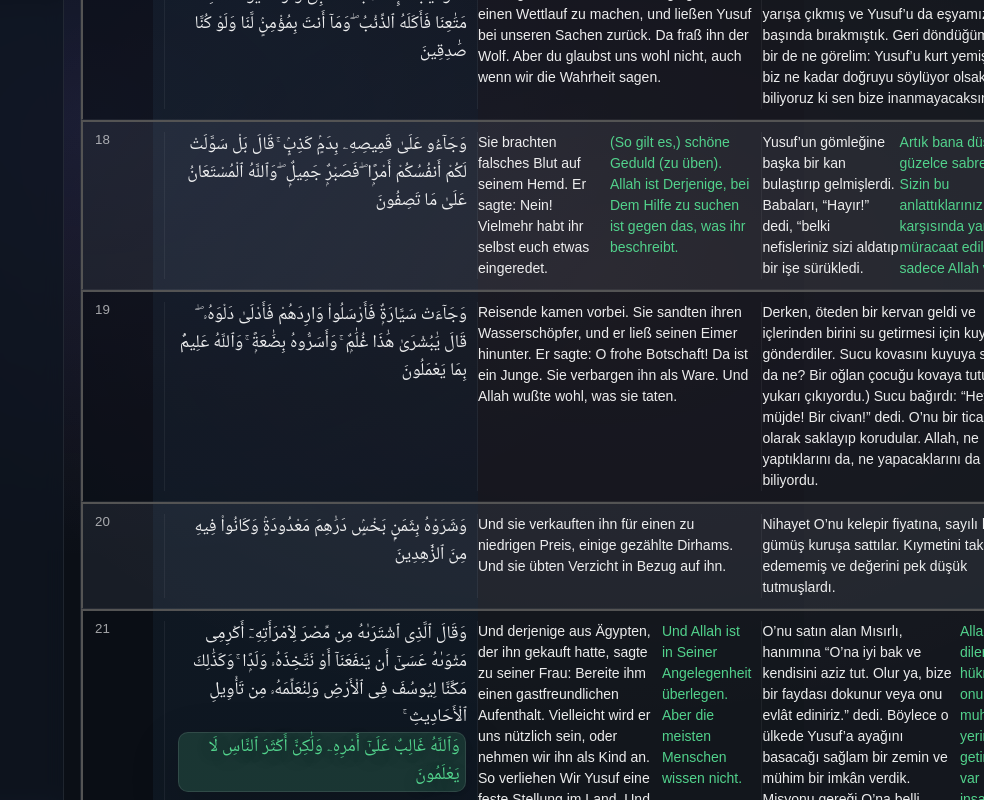
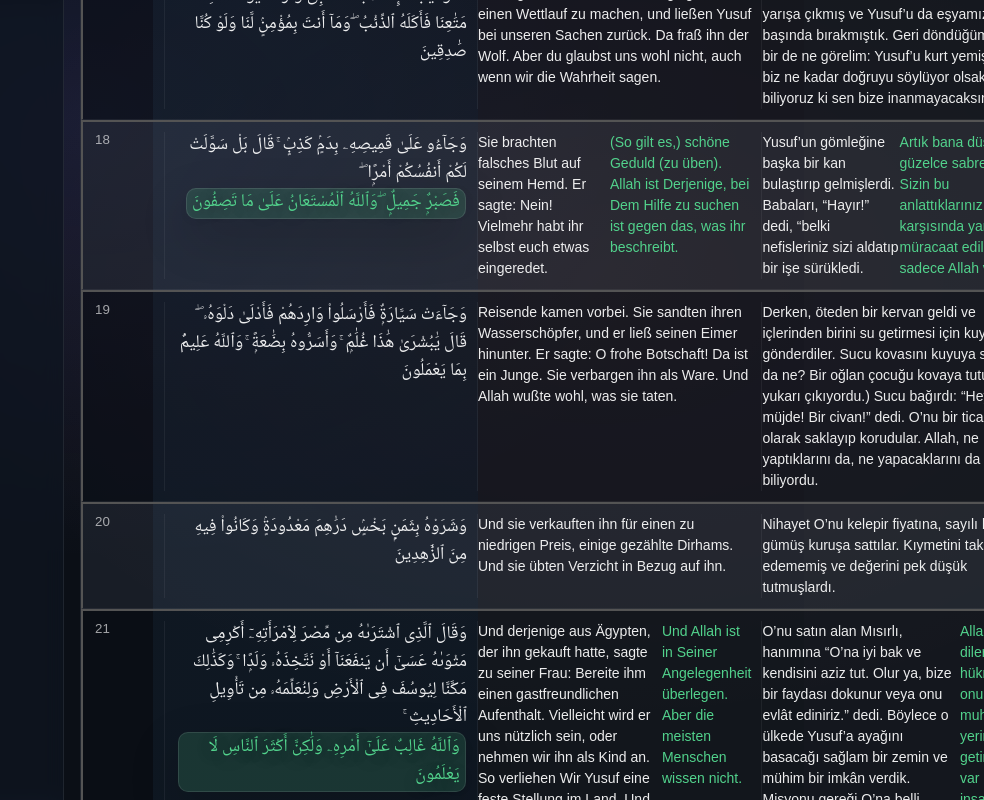
Before and after one commit to sunrise8030/Qatd, a React (Vite) app: page / in a window 1280 px wide. Shown: the part 2400-3200 px from the top of the page, without its empty margins (296-1280 px from the left). Built offline with nearby package versions, Linux system fonts and the light colour scheme.

Commit message:
App.jsx aktualisieren

```diff
--- a/src/App.jsx
+++ b/src/App.jsx
@@ -1,5 +1,5 @@
 // =========================
-// FILE: src/App.jsx (FULL)
+// FILE: src/App.jsx (FULL - UPDATED / GÜNCEL)
 // =========================
 import React, { useCallback, useEffect, useMemo, useRef, useState } from "react";
 import "./styles.css";
@@ -65,11 +65,12 @@ const SEGMENTS = {
     de: "Das Urteil ist allein Allahs. Er hat befohlen, daß ihr nur Ihm dienen sollt. Das ist die richtige Religion. Aber die meisten Menschen wissen nicht.",
     tr: "“Şurası bir gerçek ki, mutlak manâda hükmetme yetkisi sadece Allah’a aittir. O, Kendisinden başka hiç bir varlığa ibadet etmemenizi emretmiştir. Budur doğru ve her bakımdan sağlam din. Ne var ki, insanların çoğu bilmemekte ve bilgisizce hareket etmektedir.”",
   },
+  // ✅ FIX: 12:53 correct segment (was wrong before)
   53: {
     color: "green",
-    ar: "وَمَآ أُبَرِّئُ نَفْسِىٓ",
-    de: "Und ich spreche mich nicht selbst frei.",
-    tr: "“Bununla birlikte, hiç bir zaman nefsimi de temize çıkarmam.”",
+    ar: "إِنَّ ٱلنَّفْسَ لَأَمَّارَةٌۢ بِٱلسُّوٓءِ إِلَّا مَا رَحِمَ رَبِّىٓ ۚ إِنَّ رَبِّى غَفُورٌۭ رَّحِيمٌۭ",
+    de: "Die Seele gebietet fürwahr mit Nachdruck das Böse, außer daß mein Herr Sich erbarmt. Mein Herr ist Allvergebend und Barmherzig.",
+    tr: "“Çünkü nefis, daima ve ısrarla kötülüğü emreder; meğer ki Rabbim, hususî olarak merhamet edip koruya. Şurası bir gerçek ki Rabbim, günahları pek çok bağışlayandır; (bilhassa inanmış kullarına karşı) hususî rahmeti pek bol olandır.”",
   },
   56: {
     color: "green",
@@ -365,7 +366,6 @@ async function githubPutFile({ owner, repo, path, token, branch, message, conten
 
 function stripOuterQuotes(s) {
   const t = String(s ?? "").trim();
-  // Turkish quotes: “...”, German might also include
   return t.replace(/^["“”]+/, "").replace(/["“”]+$/, "").trim();
 }
 
@@ -412,6 +412,94 @@ function buildArabicLooseRegex(snippet) {
   return new RegExp(parts.join(""), "g");
 }
 
+// ✅ NEW: Arabic normalized mapping (stronger than regex; fixes "not colored" cases)
+function isArabicIgnorable(ch) {
+  return /[\u064B-\u065F\u0670\u06D6-\u06ED\u0640]/.test(ch);
+}
+
+function foldArabicChar(ch) {
+  switch (ch) {
+    case "ٱ":
+    case "أ":
+    case "إ":
+    case "آ":
+      return "ا";
+    case "ى":
+      return "ي";
+    case "ؤ":
+      return "و";
+    case "ئ":
+      return "ي";
+    case "ة":
+      return "ه";
+    default:
+      return ch;
+  }
+}
+
+function normalizeArabicForSearch(original) {
+  const s = String(original ?? "");
+  let norm = "";
+  const map = [];
+
+  for (let i = 0; i < s.length; i += 1) {
+    const ch = s[i];
+
+    if (isArabicIgnorable(ch)) continue;
+
+    if (/\s/.test(ch)) {
+      if (norm.length && norm[norm.length - 1] !== " ") {
+        map.push(i);
+        norm += " ";
+      }
+      continue;
+    }
+
+    const folded = foldArabicChar(ch);
+    map.push(i);
+    norm += folded;
+  }
+
+  return { norm: norm.trim().replace(/\s+/g, " "), map };
+}
+
+function extendArabicMatchEnd(original, endIndexExclusive) {
+  const s = String(original ?? "");
+  let end = endIndexExclusive;
+  while (end < s.length && isArabicIgnorable(s[end])) end += 1;
+  return end;
+}
+
+function markArabicByNormalizedMapping(text, snippet, className) {
+  const s = String(text ?? "");
+  const needleRaw = String(snippet ?? "");
+  if (!s || !needleRaw) return null;
+
+  const { norm: textN, map: textMap } = normalizeArabicForSearch(s);
+  const { norm: needleN } = normalizeArabicForSearch(needleRaw);
+
+  if (!textN || !needleN) return null;
+
+  const idxN = textN.indexOf(needleN);
+  if (idxN < 0) return null;
+
+  const startOrig = textMap[idxN];
+  const lastNormPos = idxN + needleN.length - 1;
+  const lastOrig = textMap[lastNormPos];
+
+  if (startOrig == null || lastOrig == null) return null;
+
+  const endOrigExclusive = extendArabicMatchEnd(s, lastOrig + 1);
+
+  return (
+    <>
+      {s.slice(0, startOrig)}
+      <span className={className}>{s.slice(startOrig, endOrigExclusive)}</span>
+      {s.slice(endOrigExclusive)}
+    </>
+  );
+}
+
 function applyRegexMarkFirst(text, regex, className) {
   const s = String(text ?? "");
   if (!s || !regex) return s;
@@ -462,6 +550,10 @@ function markSegment(text, ayah, lang) {
 
   if (lang === "ar") {
     const cls = color === "green" ? "mark markGreen" : "mark markRed";
+
+    const mapped = markArabicByNormalizedMapping(s, rawNeedle, cls);
+    if (mapped) return mapped;
+
     const rx = buildArabicLooseRegex(rawNeedle);
     return applyRegexMarkFirst(s, rx, cls);
   }
@@ -469,11 +561,9 @@ function markSegment(text, ayah, lang) {
   const cls = color === "green" ? "fontGreen" : "fontRed";
   const needle = stripOuterQuotes(rawNeedle);
 
-  // Try direct
   const direct = splitAndMarkFirst(s, needle, cls);
   if (direct !== s) return direct;
 
-  // Try common normalization variants (quotes/apostrophes/whitespace)
   const sN = normalizeCommon(s);
   const nN = normalizeCommon(needle);
   if (!sN || !nN) return s;
@@ -481,12 +571,10 @@ function markSegment(text, ayah, lang) {
   const idxN = sN.indexOf(nN);
   if (idxN < 0) return s;
 
-  // Fallback: try to locate a close substring in original by searching a smaller prefix
   const prefix = nN.slice(0, Math.min(24, nN.length));
   const prefixIdx = normalizeCommon(s).indexOf(prefix);
   if (prefixIdx < 0) return s;
 
-  // Best effort: if normalized match exists, color the entire line (only if match exists)
   return <span className={cls}>{s}</span>;
 }
 
@@ -854,7 +942,18 @@ function SinglePlayerPanel({
   const ay = Number(verse?.ayah || 0);
 
   return (
-    <div className="singlePlayerBackdrop" role="dialog" aria-modal="true" aria-label="Single Player">
+    <div
+      className="singlePlayerBackdrop"
+      role="dialog"
+      aria-modal="true"
+      aria-label="Single Player"
+      onMouseDown={(e) => {
+        if (e.target === e.currentTarget) onClose();
+      }}
+      onTouchStart={(e) => {
+        if (e.target === e.currentTarget) onClose();
+      }}
+    >
       <div className="singlePlayerCard">
         <div className="singlePlayerLines">
           <div className="singlePlayerLine singlePlayerLineAr" dir="rtl">
@@ -879,7 +978,12 @@ function SinglePlayerPanel({
             ◀
           </button>
 
-          <button className="spBtn spBtnPrimary" type="button" onClick={onPlayPause} aria-label="Play/Pause">
+          <button
+            className="spBtn spBtnPrimary"
+            type="button"
+            onClick={onPlayPause}
+            aria-label="Play/Pause"
+          >
             {isPlaying ? "⏸" : "▶"}
           </button>
 
@@ -1045,8 +1149,8 @@ function PlayerControls({
           </div>
 
           <div className="kbdHelp muted">
-            Space play/pause • ↑/↓ prev/next • ←/→ ±1s • Shift+←/→ ±0.1s • S start • E end • N end+next • L loop ayah •
-            Shift+L loop AB • A/B set points
+            Space play/pause • ↑/↓ prev/next • ←/→ ±1s • Shift+←/→ ±0.1s • S start • E end • N end+next
+            • L loop ayah • Shift+L loop AB • A/B set points
           </div>
         </>
       )}
@@ -1239,7 +1343,12 @@ function SyncPanel({
             <button className="btnSmall" type="button" onClick={setEndToT} disabled={!active}>
               Set END = t (E)
             </button>
-            <button className="btnSmall" type="button" onClick={setEndToTAndNext} disabled={!active}>
+            <button
+              className="btnSmall"
+              type="button"
+              onClick={setEndToTAndNext}
+              disabled={!active}
+            >
               END=t + Next (N)
             </button>
           </div>
@@ -1278,32 +1387,72 @@ function SyncPanel({
           <div className="syncRow">
             <div className="syncNudgeGroup">
               <span className="muted">Start:</span>
-              <button className="btnTiny" type="button" onClick={() => nudgeStart(-0.1)} disabled={!active}>
+              <button
+                className="btnTiny"
+                type="button"
+                onClick={() => nudgeStart(-0.1)}
+                disabled={!active}
+              >
                 -0.1
               </button>
-              <button className="btnTiny" type="button" onClick={() => nudgeStart(+0.1)} disabled={!active}>
+              <button
+                className="btnTiny"
+                type="button"
+                onClick={() => nudgeStart(+0.1)}
+                disabled={!active}
+              >
                 +0.1
               </button>
-              <button className="btnTiny" type="button" onClick={() => nudgeStart(-0.5)} disabled={!active}>
+              <button
+                className="btnTiny"
+                type="button"
+                onClick={() => nudgeStart(-0.5)}
+                disabled={!active}
+              >
                 -0.5
               </button>
-              <button className="btnTiny" type="button" onClick={() => nudgeStart(+0.5)} disabled={!active}>
+              <button
+                className="btnTiny"
+                type="button"
+                onClick={() => nudgeStart(+0.5)}
+                disabled={!active}
+              >
                 +0.5
               </button>
             </div>
 
             <div className="syncNudgeGroup">
               <span className="muted">End:</span>
-              <button className="btnTiny" type="button" onClick={() => nudgeEnd(-0.1)} disabled={!active}>
+              <button
+                className="btnTiny"
+                type="button"
+                onClick={() => nudgeEnd(-0.1)}
+                disabled={!active}
+              >
                 -0.1
               </button>
-              <button className="btnTiny" type="button" onClick={() => nudgeEnd(+0.1)} disabled={!active}>
+              <button
+                className="btnTiny"
+                type="button"
+                onClick={() => nudgeEnd(+0.1)}
+                disabled={!active}
+              >
                 +0.1
               </button>
-              <button className="btnTiny" type="button" onClick={() => nudgeEnd(-0.5)} disabled={!active}>
+              <button
+                className="btnTiny"
+                type="button"
+                onClick={() => nudgeEnd(-0.5)}
+                disabled={!active}
+              >
                 -0.5
               </button>
-              <button className="btnTiny" type="button" onClick={() => nudgeEnd(+0.5)} disabled={!active}>
+              <button
+                className="btnTiny"
+                type="button"
+                onClick={() => nudgeEnd(+0.5)}
+                disabled={!active}
+              >
                 +0.5
               </button>
             </div>
@@ -1628,7 +1777,10 @@ export default function App() {
 
         if (!res.ok) {
           throw new Error(
-            `Fetch failed: ${res.status} ${res.statusText} | url=${versesSrc} | body=${text.slice(0, 160)}`
+            `Fetch failed: ${res.status} ${res.statusText} | url=${versesSrc} | body=${text.slice(
+              0,
+              160
+            )}`
           );
         }
 
@@ -1963,6 +2115,9 @@ export default function App() {
 
   useEffect(() => {
     const onKey = (e) => {
+      // ✅ Single Player açıkken App hotkey'leri devre dışı (double-fire engel)
+      if (singleOn) return;
+
       const tag = document.activeElement?.tagName?.toLowerCase();
       const typing =
         tag === "input" || tag === "textarea" || document.activeElement?.isContentEditable;
@@ -2020,13 +2175,22 @@ export default function App() {
 
     window.addEventListener("keydown", onKey);
     return () => window.removeEventListener("keydown", onKey);
-  }, [onPlayPause, nudge, prevAyah, nextAyah, updateVerse, seekVerse, setA, setB]);
+  }, [singleOn, onPlayPause, nudge, prevAyah, nextAyah, updateVerse, seekVerse, setA, setB]);
 
   const commitGithub = useCallback(async ({ owner, repo, path, branch, token, message, content }) => {
     try {
       setError("");
       const sha = await githubGetFileSha({ owner, repo, path, token, branch });
-      await githubPutFile({ owner, repo, path, token, branch, message, contentBase64: content, sha });
+      await githubPutFile({
+        owner,
+        repo,
+        path,
+        token,
+        branch,
+        message,
+        contentBase64: content,
+        sha,
+      });
       alert(`Committed ✅ ${owner}/${repo}:${branch}/${path}`);
     } catch (e) {
       console.error(e);
@@ -2102,8 +2266,6 @@ export default function App() {
             const cur = activeIndexRef.current;
             const base = cur >= 0 ? cur : 0;
             const next = clamp(base + dir, 0, Math.max(0, vs.length - 1));
-
-            // Wheel: no forced autoplay, preserve last state
             seekVerse(next, isPlayingRef.current);
           }}
           repeatMode={repeatMode}
```
